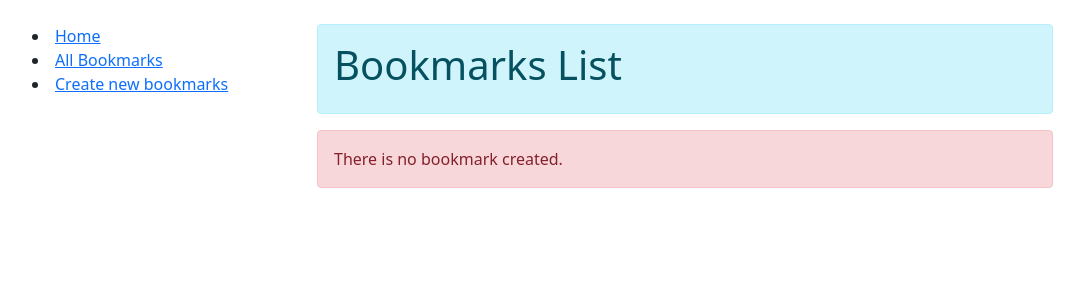
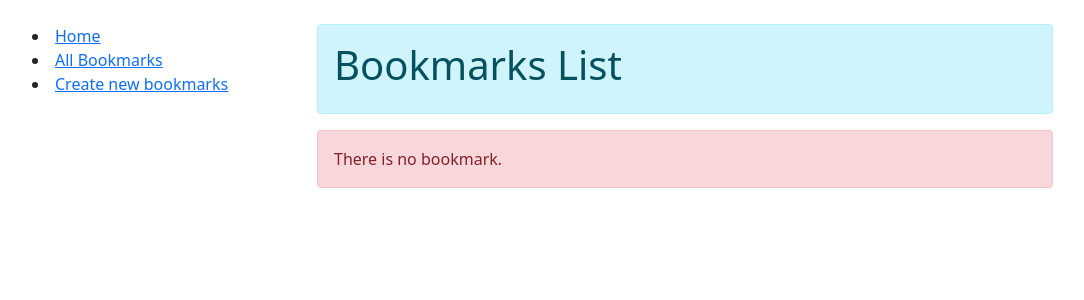
Before and after one commit to logeswari5/Bookmarks-app, a Django app: page /bookmarks/bookmarks/ in a window 1280 px wide. Shown: the part 48-348 px from the top of the page, without its empty margins (50-1134 px from the left). Run offline with Django 3.2, Linux system fonts and the light colour scheme; data that the repository does not hold is empty; parts of the project's set-up code (start-up, migrations or seed data) failed here and were passed over.

Commit message:
bug fixes in bookmarks list file

```diff
--- a/bookmarks/templates/bookmarks/bookmarks_list.html
+++ b/bookmarks/templates/bookmarks/bookmarks_list.html
@@ -20,7 +20,7 @@
   </ul>
   {% else %}
   <div class="alert alert-danger" role="alert">
-  There is no bookmark created.
+  There is no bookmark.
   </div>
   {% endif %}
 {% endblock %}
```
